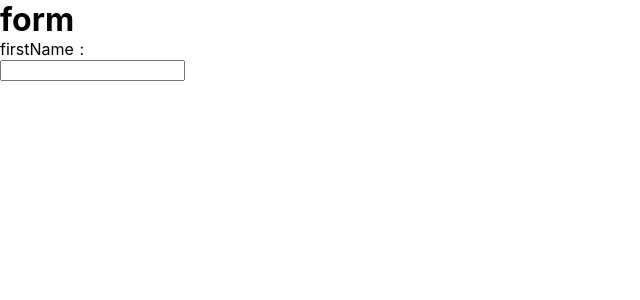
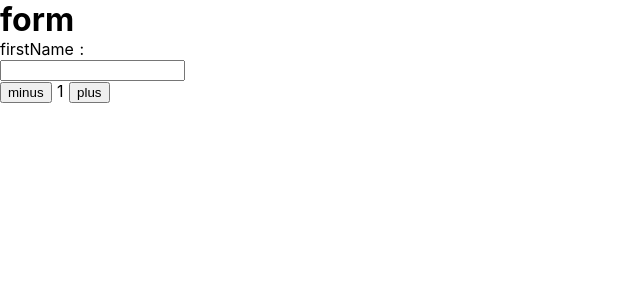
Before and after one commit to CyVision13/VueJsTime-Nuxt-, a Nuxt app: page /form in a window 1280 px wide. Shown: the top 300 px of the page, without its empty margins (0-640 px from the left). Built offline with nearby package versions, Linux system fonts and the light colour scheme.

Commit message:
CustomNumberPicker

```diff
--- /dev/null
+++ b/components/ui/AppNumberPicker.vue
@@ -0,0 +1,37 @@
+<template>
+  <div>
+    <button @click="minus">minus</button>
+    {{ value }}
+    <button @click="plus">plus</button>
+  </div>
+</template>
+
+<script>
+export default {
+  model:{
+    prop:'value',
+    event:'change'
+  },
+  props: {
+    value: {
+      type: Number,
+      required: true,
+    },
+    minValue:{
+      type:Number,
+      default:0
+    }
+  },
+  methods: {
+    plus() {
+      this.$emit("change", this.value + 1);
+    },
+    minus() {
+      if(this.value-1 >=this.minValue)
+      this.$emit("change", this.value - 1);
+    },
+  },
+};
+</script>
+
+<style></style>
--- a/pages/form.vue
+++ b/pages/form.vue
@@ -3,18 +3,20 @@
       <h1>form</h1>
       <label>firstName : </label>
       <app-text-input v-model="firstName"></app-text-input>
-
+      <app-number-picker :minValue="3" v-model="count"></app-number-picker>
   </div>
 </template>
 
 <script>
+import AppNumberPicker from '../components/ui/AppNumberPicker.vue';
 import AppTextInput from '../components/ui/AppTextInput.vue';
 
 export default {
-  components: { AppTextInput },
+  components: { AppTextInput, AppNumberPicker },
     data(){
         return{
-            firstName:''
+            firstName:'',
+            count : 1
         }
     },
     watch:{
```
